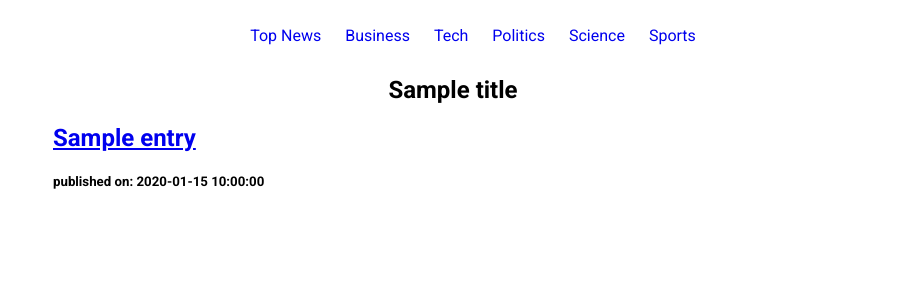
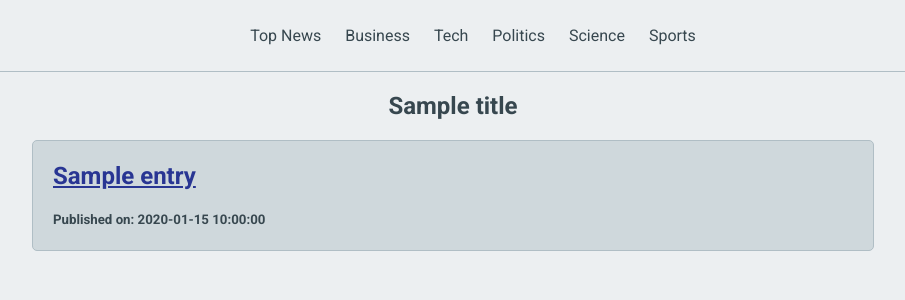
Before and after one commit to MattiasZurkovic/news_feather, a Flask app: template app/templates/index.html in a window 1280 px wide. Shown: the top 300 px of the page, without its empty margins (187-1092 px from the left). Run offline with Flask 2, Linux system fonts and the light colour scheme; the template is opened without the code that fills it: most values are stand-ins (such as "Sample title", 1, 10 or a date in 2020).

Commit message:
Style pages

```diff
--- a/app/templates/index.html
+++ b/app/templates/index.html
@@ -11,22 +11,40 @@
 
   body {
     font-family: 'Roboto', sans-serif;
+    margin: 0;
+    padding: 0;
+    background-color: #eceff1;
+    color: #37474f;
   }
 
   .content {
     margin: 0 auto;
     width: 800px;
+    padding-left: 20px;
+    padding-right: 20px;
+    padding-top: 1px;
+    padding-bottom: 1px;
+    background-color: #cfd8dc;
+    border:1px solid #b0bec5;
+    border-radius: 5px;
+  }
+
+  .content a {
+    color: #283593;
+  }
+
+  .content a:hover {
+    color: #5c6bc0;
   }
 
   .nav {
+    border-bottom:1px solid #b0bec5;
     list-style:none;
     margin:0;
     padding:0;
     text-align:center;
   }
   .nav li {
-    line-height: 20px;
-    height: 20px;
     display:inline;
   }
 
@@ -34,6 +52,11 @@
     text-decoration: none;
     display:inline-block;
     padding:10px;
+    color: #37474f;
+  }
+
+  .nav a:hover {
+    color: #78909c;
   }
 
   .title {
@@ -65,7 +88,7 @@
     {% for e in entries %}
         <div class="col-md-4 col-lg-3">
             <h2><a href="{{ e.link }}">{{ e.title }}</a></h2>
-            <h5>published on: {{ e.published }}</h5>
+            <h5>Published on: {{ e.published }}</h5>
         </div>
     {% endfor %}
     </div>
```
